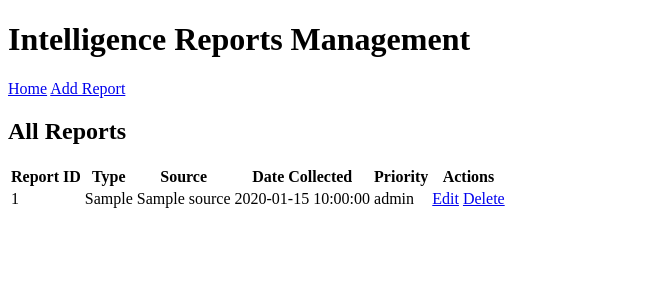
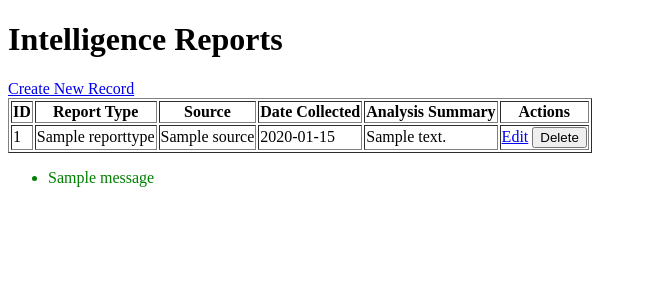
Before and after one commit to mrn83-5202/it2025, a Flask app: page / in a window 1280 px wide. Shown: the top 300 px of the page, without its empty margins (0-647 px from the left). Run offline with Flask 3, Linux system fonts and the light colour scheme; one stand-in notice (Sample message) is shown; a database or web service that is not in the repository returns one stand-in record (values such as "Sample title"); some libraries are stand-ins or nearby versions.

Commit message:
+additional

```diff
--- a/temp/back&front/app.py
+++ b/temp/back&front/app.py
@@ -1,108 +1,103 @@
 from flask import Flask, render_template, request, redirect, url_for, flash
 import psycopg2
-from psycopg2.extras import DictCursor
-from datetime import datetime
 
-# Flask application setup
 app = Flask(__name__)
-app.secret_key = "111"  # For flash messages
+app.secret_key = '111'  # Для повідомлень Flash
 
-# PostgreSQL connection configuration
+# Конфігурація бази даних
 DB_CONFIG = {
-    "dbname": "intelligencemanagementdb",
-    "user": "postgres",
-    "password": "admin",
-    "host": "localhost",
-    "port": 5432
+    'dbname': 'intelligencemanagementdb',
+    'user': 'postgres',
+    'password': 'admin',
+    'host': 'localhost',
+    'port': 5432
 }
 
-# Helper function to get a database connection
+# Функція для підключення до бази даних
 def get_db_connection():
-    conn = psycopg2.connect(**DB_CONFIG)
-    return conn
+    return psycopg2.connect(**DB_CONFIG)
 
-# Route: View all reports
+# Головна сторінка (Read)
 @app.route('/')
 def index():
     conn = get_db_connection()
-    cur = conn.cursor(cursor_factory=DictCursor)
-    cur.execute("SELECT * FROM intelligencereports ORDER BY reportid;")
-    reports = cur.fetchall()
+    cur = conn.cursor()
+    cur.execute("SELECT reportid, reporttype, source, datecollected, analysissummary FROM intelligencereports order by reportid")
+    records = cur.fetchall()
     cur.close()
     conn.close()
-    return render_template('index.html', reports=reports)
+    return render_template('index.html', records=records)
 
-# Route: Add a new report
-@app.route('/add', methods=['GET', 'POST'])
-def add_report():
+# Сторінка для створення запису (Create)
+@app.route('/create', methods=['GET', 'POST'])
+def create():
     if request.method == 'POST':
-        report_type = request.form['report_type']
+        reporttype = request.form['reporttype']
         source = request.form['source']
-        date_collected = request.form['date_collected']
-        analysis_summary = request.form['analysis_summary']
-        priority_level = request.form['priority_level']
+        datecollected = request.form['datecollected']
+        analysissummary = request.form['analysissummary']
+
+        if not all([reporttype, source, datecollected, analysissummary]):
+            flash('All fields are required!', 'error')
+            return redirect(url_for('create'))
 
         conn = get_db_connection()
         cur = conn.cursor()
-        cur.execute("""
-            INSERT INTO intelligencereports (reporttype, source, datecollected, analysissummary, prioritylevel)
-            VALUES (%s, %s, %s, %s, %s);
-        """, (report_type, source, date_collected, analysis_summary, priority_level))
+        cur.execute(
+            "INSERT INTO intelligencereports (reporttype, source, datecollected, analysissummary) VALUES (%s, %s, %s, %s)",
+            (reporttype, source, datecollected, analysissummary)
+        )
         conn.commit()
         cur.close()
         conn.close()
-
-        flash("Report added successfully!", "success")
+        flash('Record created successfully!', 'success')
         return redirect(url_for('index'))
 
-    return render_template('add_report.html')
+    return render_template('create.html')
 
-# Route: Edit an existing report
-@app.route('/edit/<int:report_id>', methods=['GET', 'POST'])
-def edit_report(report_id):
+# Сторінка для редагування запису (Update)
+@app.route('/edit/<int:reportid>', methods=['GET', 'POST'])
+def edit(reportid):
     conn = get_db_connection()
-    cur = conn.cursor(cursor_factory=DictCursor)
-
-    # Fetch the report to edit
-    cur.execute("SELECT * FROM intelligencereports WHERE reportid = %s;", (report_id,))
-    report = cur.fetchone()
+    cur = conn.cursor()
 
     if request.method == 'POST':
-        report_type = request.form['report_type']
+        reporttype = request.form['reporttype']
         source = request.form['source']
-        date_collected = request.form['date_collected']
-        analysis_summary = request.form['analysis_summary']
-        priority_level = request.form['priority_level']
+        datecollected = request.form['datecollected']
+        analysissummary = request.form['analysissummary']
 
-        cur.execute("""
-            UPDATE IntelligenceReports
-            SET ReportType = %s, Source = %s, DateCollected = %s, AnalysisSummary = %s, PriorityLevel = %s
-            WHERE ReportID = %s;
-        """, (report_type, source, date_collected, analysis_summary, priority_level, report_id))
+        if not all([reporttype, source, datecollected, analysissummary]):
+            flash('All fields are required!', 'error')
+            return redirect(url_for('edit', reportid=reportid))
+
+        cur.execute(
+            "UPDATE intelligencereports SET reporttype = %s, source = %s, datecollected = %s, analysissummary = %s WHERE reportid = %s",
+            (reporttype, source, datecollected, analysissummary, reportid)
+        )
         conn.commit()
         cur.close()
         conn.close()
-
-        flash("Report updated successfully!", "success")
+        flash('Record updated successfully!', 'success')
         return redirect(url_for('index'))
 
+    cur.execute("SELECT reportid, reporttype, source, datecollected, analysissummary FROM intelligencereports WHERE reportid = %s", (reportid,))
+    record = cur.fetchone()
     cur.close()
     conn.close()
-    return render_template('edit_report.html', report=report)
+    return render_template('edit.html', record=record)
 
-# Route: Delete a report
-@app.route('/delete/<int:report_id>')
-def delete_report(report_id):
+# Видалення запису (Delete)
+@app.route('/delete/<int:reportid>', methods=['POST'])
+def delete(reportid):
     conn = get_db_connection()
     cur = conn.cursor()
-    cur.execute("DELETE FROM IntelligenceReports WHERE ReportID = %s;", (report_id,))
+    cur.execute("DELETE FROM intelligencereports WHERE reportid = %s", (reportid,))
     conn.commit()
     cur.close()
     conn.close()
-
-    flash("Report deleted successfully!", "success")
+    flash('Record deleted successfully!', 'success')
     return redirect(url_for('index'))
 
-# Run the Flask app
 if __name__ == '__main__':
     app.run(debug=True)
--- a/temp/back&front/templates/base.html
+++ /dev/null
@@ -1,20 +0,0 @@
-<!DOCTYPE html>
-<html lang="en">
-<head>
-    <meta charset="UTF-8">
-    <meta name="viewport" content="width=device-width, initial-scale=1.0">
-    <title>Intelligence Reports Management</title>
-</head>
-<body>
-    <header>
-        <h1>Intelligence Reports Management</h1>
-        <nav>
-            <a href="{{ url_for('index') }}">Home</a>
-            <a href="{{ url_for('add_report') }}">Add Report</a>
-        </nav>
-    </header>
-    <main>
-        {% block content %}{% endblock %}
-    </main>
-</body>
-</html>
--- a/temp/back&front/templates/index.html
+++ b/temp/back&front/templates/index.html
@@ -1,27 +1,50 @@
-{% extends "base.html" %}
-{% block content %}
-<h2>All Reports</h2>
-<table>
+<!DOCTYPE html>
+<html lang="en">
+<head>
+    <meta charset="UTF-8">
+    <meta name="viewport" content="width=device-width, initial-scale=1.0">
+    <title>Intelligence Reports</title>
+</head>
+<body>
+    <h1>Intelligence Reports</h1>
+    <a href="{{ url_for('create') }}">Create New Record</a>
+    <table border="1">
+        <thead>
             <tr>
-        <th>Report ID</th>
-        <th>Type</th>
+                <th>ID</th>
+                <th>Report Type</th>
                 <th>Source</th>
                 <th>Date Collected</th>
-        <th>Priority</th>
+                <th>Analysis Summary</th>
                 <th>Actions</th>
             </tr>
-    {% for report in reports %}
+        </thead>
+        <tbody>
+            {% for record in records %}
             <tr>
-        <td>{{ report.ReportID }}</td>
-        <td>{{ report.ReportType }}</td>
-        <td>{{ report.Source }}</td>
-        <td>{{ report.DateCollected }}</td>
-        <td>{{ report.PriorityLevel }}</td>
+                <td>{{ record[0] }}</td>
+                <td>{{ record[1] }}</td>
+                <td>{{ record[2] }}</td>
+                <td>{{ record[3] }}</td>
+                <td>{{ record[4] }}</td>
                 <td>
-            <a href="{{ url_for('edit_report', report_id=report.ReportID) }}">Edit</a>
-            <a href="{{ url_for('delete_report', report_id=report.ReportID) }}" onclick="return confirm('Are you sure?')">Delete</a>
+                    <a href="{{ url_for('edit', reportid=record[0]) }}">Edit</a>
+                    <form action="{{ url_for('delete', reportid=record[0]) }}" method="POST" style="display:inline;">
+                        <button type="submit">Delete</button>
+                    </form>
                 </td>
             </tr>
             {% endfor %}
+        </tbody>
     </table>
-{% endblock %}
+    {% with messages = get_flashed_messages(with_categories=true) %}
+    {% if messages %}
+    <ul>
+        {% for category, message in messages %}
+        <li style="color: {{ 'red' if category == 'error' else 'green' }};">{{ message }}</li>
+        {% endfor %}
+    </ul>
+    {% endif %}
+    {% endwith %}
+</body>
+</html>
```
Also changed, not shown: temp/back&front/templates/add_report.html (deleted, +0 -18 lines), temp/back&front/templates/create.html (added, +19 -0 lines), temp/back&front/templates/edit.html (added, +19 -0 lines), temp/back&front/templates/edit_report.html (deleted, +0 -18 lines), 3 other files. Lines whose indentation alone changed are shown as unchanged.
